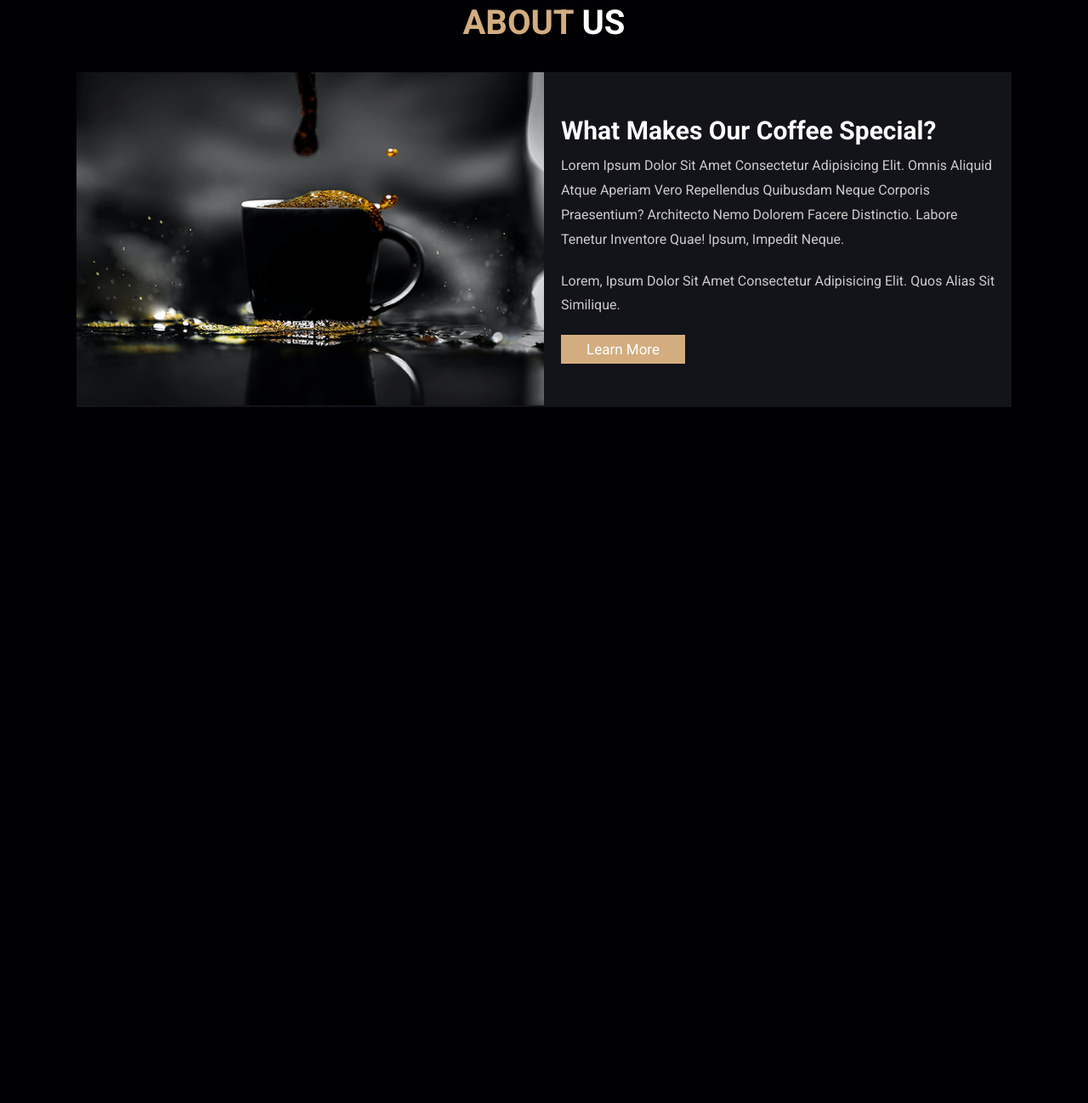
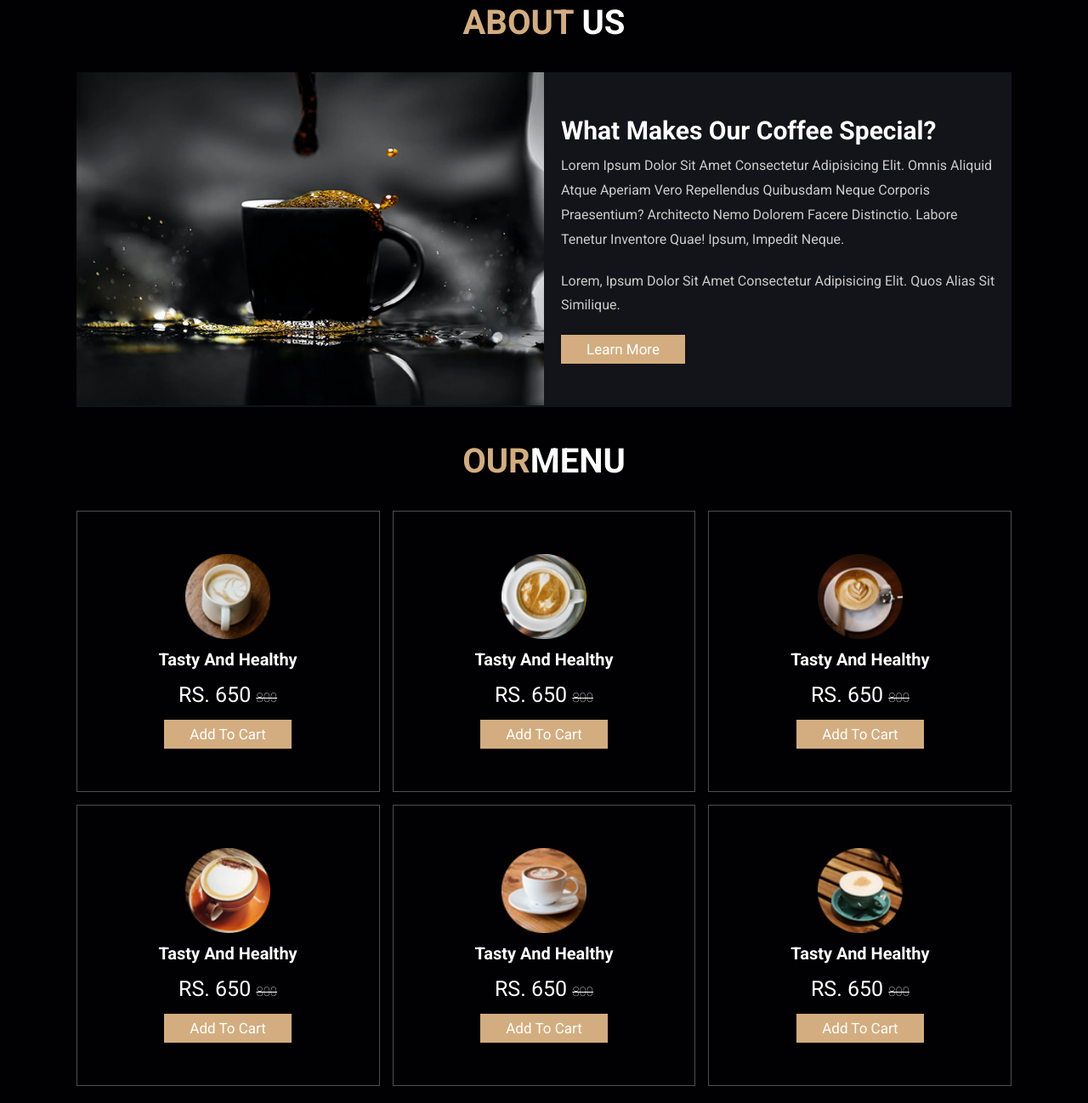
Before and after one commit to likeam/CoffeShop, a plain HTML site: page index.html in a window 1280 px wide. Shown: the part 817-2115 px from the top of the page at 85% size. Before the commit the page ends 1316 px from the top, so only its background shows below. Drawn offline with Linux system fonts and the light colour scheme.

Commit message:
buiding menu section

```diff
--- a/index.html
+++ b/index.html
@@ -91,6 +91,48 @@
             </div>
         </div>
     </section>
+
+    <section class="menu" id="menu">
+        <h1 class="heading"><span>our</span>menu</h1>
+        <div class="box-container">
+            <div class="box">
+                <img src="./img/menu-1.png" alt="">
+                <h3>tasty and healthy</h3>
+                <div class="price">RS. 650 <span>800</span> </div>
+                <a href="#" class="btn" >add to cart</a>
+            </div>
+            <div class="box">
+                <img src="./img/menu-2.png" alt="">
+                <h3>tasty and healthy</h3>
+                <div class="price">RS. 650 <span>800</span> </div>
+                <a href="#" class="btn" >add to cart</a>
+            </div>
+            <div class="box">
+                <img src="./img/menu-3.png" alt="">
+                <h3>tasty and healthy</h3>
+                <div class="price">RS. 650 <span>800</span> </div>
+                <a href="#" class="btn" >add to cart</a>
+            </div>
+            <div class="box">
+                <img src="./img/menu-4.png" alt="">
+                <h3>tasty and healthy</h3>
+                <div class="price">RS. 650 <span>800</span> </div>
+                <a href="#" class="btn" >add to cart</a>
+            </div>
+            <div class="box">
+                <img src="./img/menu-5.png" alt="">
+                <h3>tasty and healthy</h3>
+                <div class="price">RS. 650 <span>800</span> </div>
+                <a href="#" class="btn" >add to cart</a>
+            </div>
+            <div class="box">
+                <img src="./img/menu-6.png" alt="">
+                <h3>tasty and healthy</h3>
+                <div class="price">RS. 650 <span>800</span> </div>
+                <a href="#" class="btn" >add to cart</a>
+            </div>
+        </div>
+    </section>
     <script src="./app.js"></script>
 </body>
 </html>
--- a/style.css
+++ b/style.css
@@ -243,6 +243,44 @@ section{
     line-height: 1.8;
 }
 
+/* MENU SECTION */
+
+.menu .box-container{
+    display: grid;
+    grid-template-columns: repeat(auto-fit, minmax(30rem, 1fr));
+    gap:1.5rem;
+}
+.menu .box-container .box{
+    padding:5rem;
+    text-align: center;
+    border:var(--border);
+}
+.menu .box-container .box img{
+    height: 10rem;
+}
+.menu .box-container .box h3{
+    color: #fff;
+    font-size: 2rem;
+    padding:1rem 0;
+}
+.menu .box-container .box .price{
+    color: #fff;
+    font-size: 2.5rem;
+    padding:.5rem 0;
+}
+.menu .box-container .box .price span{
+    font-size: 1.5rem;
+    text-decoration: line-through;
+    font-weight: lighter;
+}
+
+.menu .box-container .box:hover{
+    background:#fff;
+}
+.menu .box-container .box:hover > *{
+    color:var(--black);
+}
+
 
 
 
```
